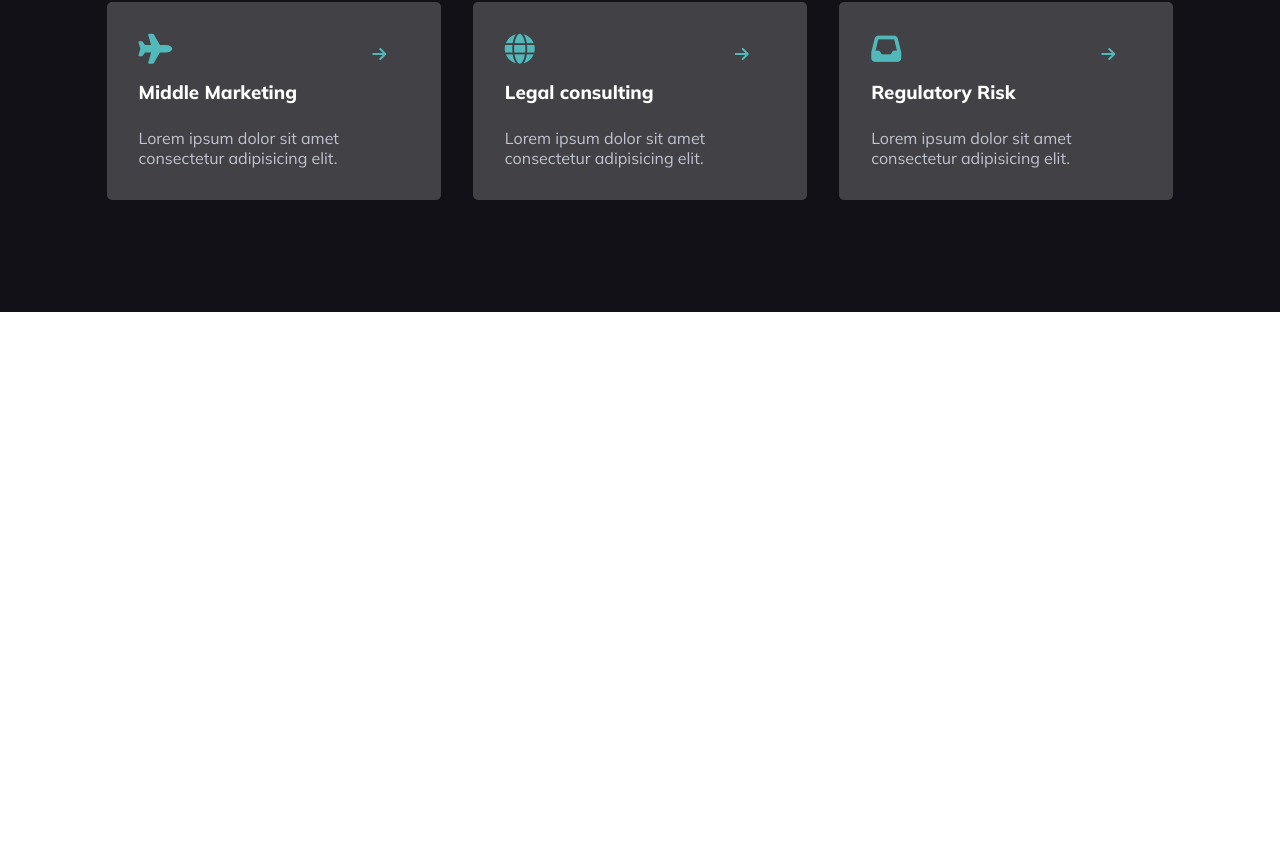
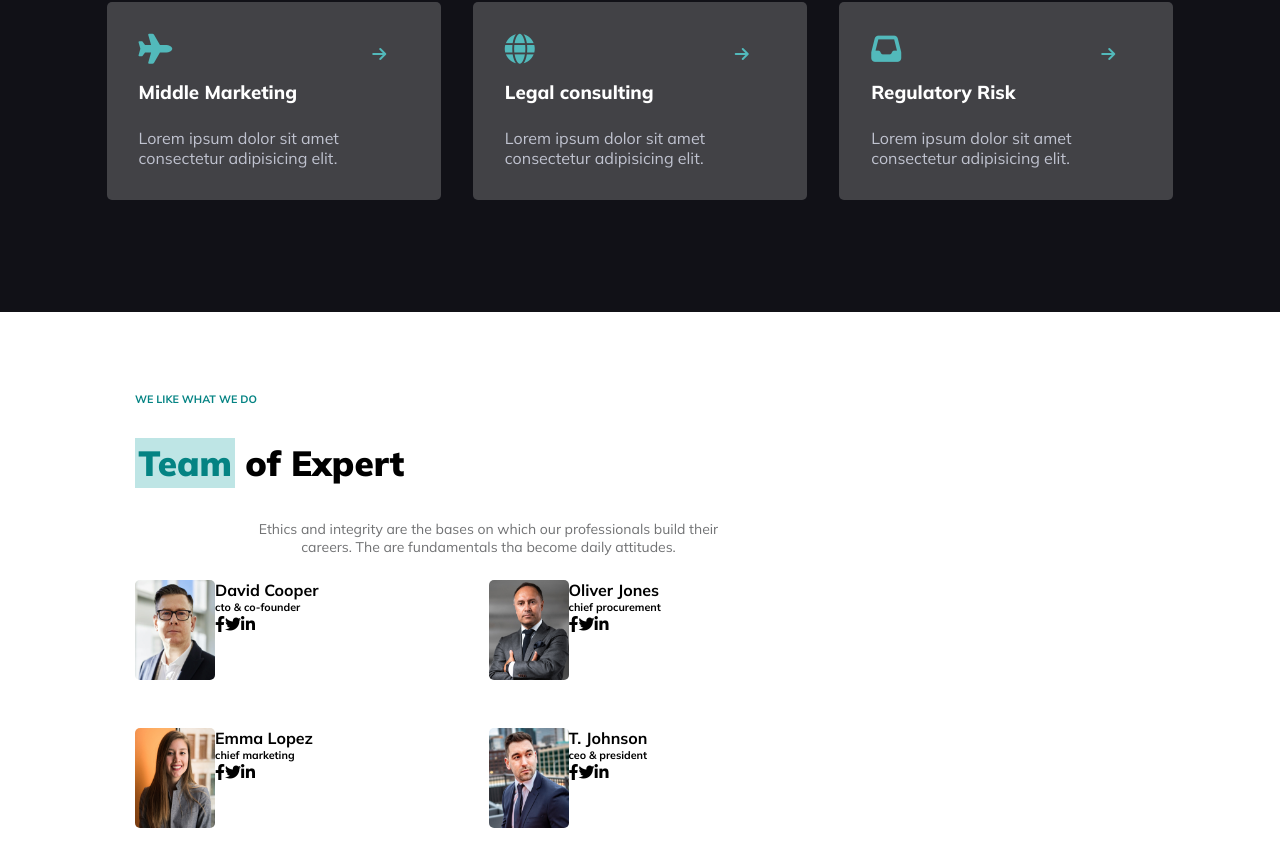
Before and after one commit to AngeloRoudani/proj-html-vuejs, a Vue app: page / in a window 1280 px wide. Shown: the part 2419-3285 px from the top of the page. Before the commit the page ends 2731 px from the top, so only its background shows below. Built offline with nearby package versions, Linux system fonts and the light colour scheme.

Commit message:
sezione team in implementazione

```diff
--- a/src/components/MyMain.vue
+++ b/src/components/MyMain.vue
@@ -49,15 +49,42 @@
         </div>
 
     </section>
+
+    <section id="team">
+        <!--sezione del Team-->
+        <div class="container">
+            <div class="main-team">
+                <h6>We like what we do</h6>
+                <h1 class="mt-2"><span class="highlighted">Team</span> of Expert</h1>
+                <p class="mt-2">Ethics and integrity are the bases on which our professionals build their careers. The are fundamentals tha become daily attitudes.</p>
+                <div class="team-list">
+                    <div v-for="(member, index) in team" class="team-member" :key="index">
+                        <MyTeamCard
+                            :teamImage="member.image"
+                            :teamRole="member.role"
+                            :teamName="member.name"
+                        />
+                    </div>
+                </div>
+            </div>
+            <div class="president-speech">
+
+            </div>
+
+        </div>
+
+    </section>
 </template>
 
 <script>
 import MyServiceCard from './MyServiceCard.vue';
+import MyTeamCard from './MyTeamCard.vue';
 
     export default {
         name: 'MyMain',
         components : {
-            MyServiceCard
+            MyServiceCard,
+            MyTeamCard
         },
         data () {
             return {
@@ -110,6 +137,28 @@ import MyServiceCard from './MyServiceCard.vue';
                         title: 'Regulatory Risk',
                         info: 'Lorem ipsum dolor sit amet consectetur adipisicing elit.'
                     }
+                ],
+                team: [
+                    {
+                        name: 'David Cooper',
+                        role: 'cto & co-founder',
+                        image: 'team-1.jpg'
+                    },
+                    {
+                        name: 'Oliver Jones',
+                        role: 'chief procurement',
+                        image: 'team-3.jpg'
+                    },
+                    {
+                        name: 'Emma Lopez',
+                        role: 'chief marketing',
+                        image: 'team-2.jpg'
+                    },
+                    {
+                        name: 'T. Johnson',
+                        role: 'ceo & president',
+                        image: 'team-4.jpg'
+                    }
                 ]
             }
         },
@@ -123,149 +172,7 @@ import MyServiceCard from './MyServiceCard.vue';
 </script>
 
 <style lang="scss" scoped>
- @use '../styles/partials/variables' as *;
- @use '../styles/partials/btn';
-
-/*utilities*/
-
-.mt-2 {
-    margin-top: 2rem;
-}
-/*video section*/
-.container {
-    max-width: 1170px;
-    margin: auto;
-    padding: 5rem;
-    text-align: center;
-}
-
-h6 {
-    color: $bg-primary;
-    text-transform: uppercase;
-    font-weight: bold;
-}
-
-h1 {
-    font-weight: 900;
-    font-size: 35px;
-}
-.highlighted {
-    display: inline-block;
-    padding: .2rem;
-    background-color: $bg-secondary;
-    color: $bg-primary;
-}
-
-p {
-    color: $second-grey;
-    max-width: 70%;
-    margin: auto;
-    text-align: center;
-    font-size: 14px;
-}
-
-.video-image {
-    max-width: 80%;
-    margin: auto;
-    margin-top: 2rem;
-    position: relative;
-    img {
-        width: 100%;
-    }
-}
-.play-green {
-    font-size: 60px;
-    color: $bg-primary;
-    position: absolute;
-    left: 47%;
-    bottom: 45%;
-}
-
-.play-second {
-    font-size: 60px;
-    color: $play-color;
-    position: absolute;
-    left: 47%;
-    bottom: 43%;
-}
-
-/*statistiche azienda*/
-#stats {
-    background-image: url('../assets/bg-3.jpg');
-    background-size: cover;
-}
-
-#stats .container {
-    text-align: center;
-}
-
-.stats-title {
-    color: $first-color;
-    span {
-        color:$first-color;
-    }
-}
-.stats-info {
-    width: 100%;
-    display: flex;
-    margin-top: 4rem;
-}
-
-.minicard {
-    width: calc(100%/ 4);
-}
-
-.number {
-    color: $text-secondary;
-    font-size: 40px;
-    font-weight: bolder;
-}
-
-.info-name {
-    color: $first-color;
-    text-transform: uppercase;
-    font-weight: bolder;
-}
-/*servizi e prodotti*/
-
-#servicies {
-    background-color: $first-black;
-}
-
-#servicies p {
-    color: $text-third;
-    text-align: left;
-    display: inline-block;
-}
-
-#servicies .container {
-    text-align: left;
-    padding: 4rem 0;
-}
-
-.title-wrapper {
-    width: 91%;
-    margin: auto;
-}
-
-#servicies .btn-2 {
-    color: $first-color;
-    margin-left: 200px;
-}
-.services-list {
-    display: flex;
-    flex-wrap: wrap;
-    justify-content: center;
-    margin: 2rem auto;
-}
-
-.product {
-    width: calc((100% / 3.5));
-    margin: 1rem;
-    background-color: $second-grey;
-    border-radius: 5px;
-}
-
+ @use '../styles/partials/mainStyle';
 
 
 </style>
--- /dev/null
+++ b/src/components/MyTeamCard.vue
@@ -0,0 +1,49 @@
+<template>
+    <div class="member-card">
+        <img :src="getImageUrl(teamImage)" alt="member photo" class="photo">
+        <div>
+            <h4>{{ teamName }}</h4>
+            <h6>{{ teamRole }}</h6>
+            <div>
+                <span><i class="fa-brands fa-facebook-f"></i></span>
+                <span><i class="fa-brands fa-twitter"></i></span>
+                <span><i class="fa-brands fa-linkedin-in"></i></span>
+            </div>
+        </div>
+    </div>
+
+</template>
+
+<script>
+
+    export default {
+        name: 'MyTeamCard',
+        props: {
+            teamImage: String,
+            teamName: String,
+            teamRole: String
+        },
+        methods: {
+            getImageUrl(path) {
+                return new URL(`../assets/${path}`, import.meta.url).href;
+            }
+        }
+    }
+
+</script>
+
+<style lang="scss" scoped>
+    @use '../styles/partials/variables' as *;
+    .member-card {
+        display: flex;
+
+    }
+    .photo {
+        width: 80px;
+        height: 100px;
+        border-radius: 5px;
+    }
+
+
+
+</style>
--- /dev/null
+++ b/src/styles/partials/_mainStyle.scss
@@ -0,0 +1,157 @@
+@use './variables' as *;
+@use './btn';
+
+/*utilities*/
+
+.mt-2 {
+    margin-top: 2rem;
+}
+/*video section*/
+.container {
+    max-width: 1170px;
+    margin: auto;
+    padding: 5rem;
+    text-align: center;
+}
+
+h6 {
+    color: $bg-primary;
+    text-transform: uppercase;
+    font-weight: bold;
+}
+
+h1 {
+    font-weight: 900;
+    font-size: 35px;
+}
+.highlighted {
+    display: inline-block;
+    padding: .2rem;
+    background-color: $bg-secondary;
+    color: $bg-primary;
+}
+
+p {
+    color: $second-grey;
+    max-width: 70%;
+    margin: auto;
+    text-align: center;
+    font-size: 14px;
+}
+
+.video-image {
+    max-width: 80%;
+    margin: auto;
+    margin-top: 2rem;
+    position: relative;
+    img {
+        width: 100%;
+    }
+}
+.play-green {
+    font-size: 60px;
+    color: $bg-primary;
+    position: absolute;
+    left: 47%;
+    bottom: 45%;
+}
+
+.play-second {
+    font-size: 60px;
+    color: $play-color;
+    position: absolute;
+    left: 47%;
+    bottom: 43%;
+}
+
+/*statistiche azienda*/
+#stats {
+    background-image: url('../assets/bg-3.jpg');
+    background-size: cover;
+}
+
+#stats .container {
+    text-align: center;
+}
+
+.stats-title {
+    color: $first-color;
+    span {
+        color:$first-color;
+    }
+}
+.stats-info {
+    width: 100%;
+    display: flex;
+    margin-top: 4rem;
+}
+
+.minicard {
+    width: calc(100%/ 4);
+}
+
+.number {
+    color: $text-secondary;
+    font-size: 40px;
+    font-weight: bolder;
+}
+
+.info-name {
+    color: $first-color;
+    text-transform: uppercase;
+    font-weight: bolder;
+}
+/*servizi e prodotti*/
+
+#servicies {
+    background-color: $first-black;
+}
+
+#servicies p {
+    color: $text-third;
+    text-align: left;
+    display: inline-block;
+}
+
+#servicies .container {
+    text-align: left;
+    padding: 4rem 0;
+}
+
+.title-wrapper {
+    width: 91%;
+    margin: auto;
+}
+
+#servicies .btn-2 {
+    color: $first-color;
+    margin-left: 200px;
+}
+.services-list {
+    display: flex;
+    flex-wrap: wrap;
+    justify-content: center;
+    margin: 2rem auto;
+}
+
+.product {
+    width: calc((100% / 3.5));
+    margin: 1rem;
+    background-color: $second-grey;
+    border-radius: 5px;
+}
+
+/*sezione Team*/
+.main-team {
+    width: 70%;
+    text-align: left;
+}
+.team-list {
+    display: flex;
+    flex-wrap: wrap;
+
+}
+.team-member {
+    width: calc(100% / 2);
+    margin: 1.5rem 0 ;
+}
```
